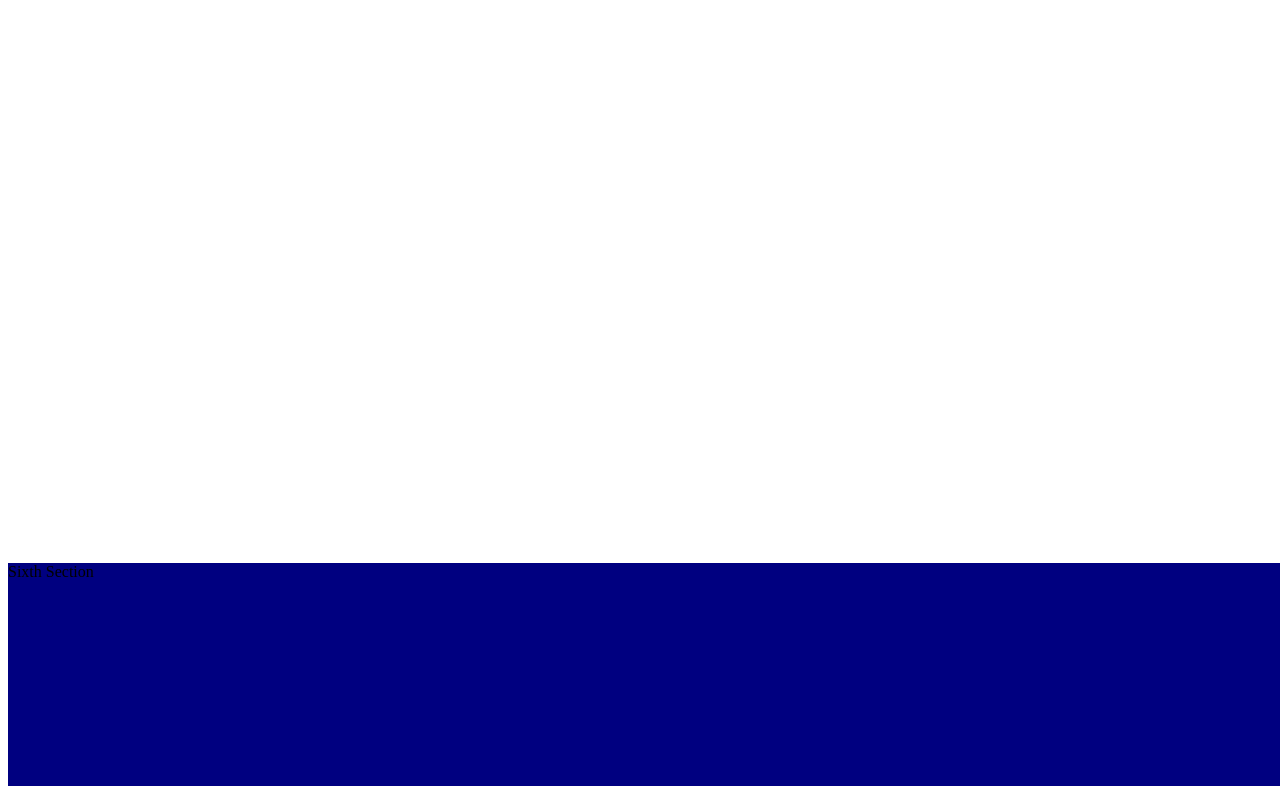
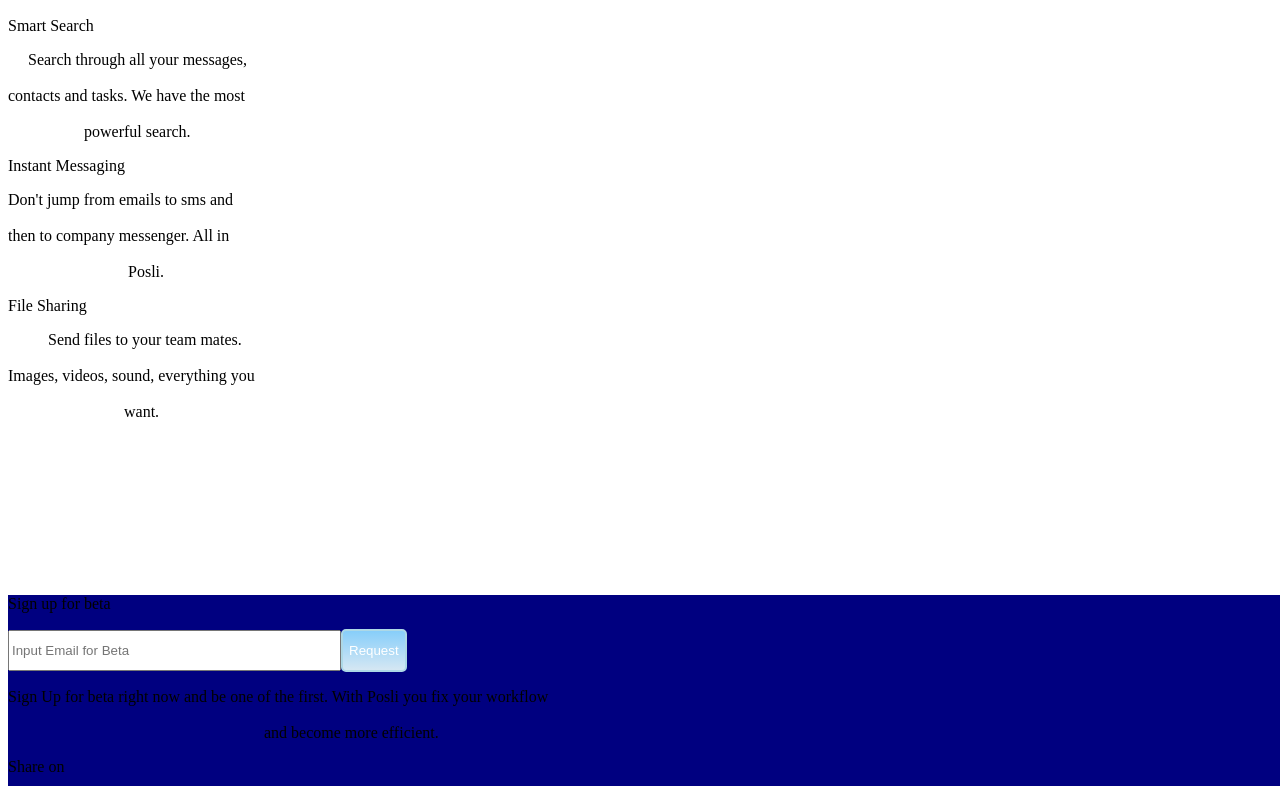
Before and after one commit to seanmfahey/Posli, a plain HTML site: page index.html in a window 1280 px wide. Shown: the part 2718-3504 px from the top of the page. Drawn offline with Linux system fonts and the light colour scheme.

Commit message:
Update index.html

```diff
--- a/index.html
+++ b/index.html
@@ -1,4 +1,3 @@
-
 <!DOCTYPE html>
 <!--
 To change this license header, choose License Headers in Project Properties.
@@ -70,8 +69,52 @@ and open the template in the editor.
 
             <img src="sec4pic.jpg" id = "iphone">
 
+            <p id ="sec4">Task Management</p>
+
+            <p id ="sec4p2">Give tasks directly through instant messaging and solve them <br><br>
+                in one time. Don't jump between messengeres and task<br><br>
+            manageres, stay prodcutive in Posli.</p>
+
         </div>
-        <div id = "div5">Fifth Section</div>
-        <div id = "div6">Sixth Section</div>
+
+        <div id = "div5">
+
+            <img src="sec5img.jpg" id = "icons">
+
+            <p id="sec5a">Smart Search</p>
+            <p id ="sec5p2a">&emsp; Search through all your messages,<br><br>
+                contacts and tasks. We have the most<br><br>
+            &emsp; &emsp; &emsp; &emsp;powerful search.</p>
+
+                        <p id="sec5b">Instant Messaging</p>
+                        <p id ="sec5p2b">Don't jump from emails to sms and<br><br>
+                             then to company messenger. All in<br><br>
+            &emsp; &emsp; &emsp; &emsp; &emsp; &emsp; Posli.</p>
+
+                        <p id="sec5c">File Sharing</p>
+                        <p id ="sec5p2c">&emsp; &emsp; Send files to your team mates.<br><br>
+                            Images, videos, sound, everything you<br><br>
+           &emsp; &emsp; &emsp; &emsp; &emsp; &emsp;want.</p>
+
+        </div>
+
+        <div id = "div6">
+            <p id ='sec6'>Sign up for beta</p>
+
+                <form id = "email2">
+                    <input class = "search square" type="text" placeholder="Input Email for Beta" required>
+                    <input id = "req" type="button" value="Request">
+                </form>
+
+
+            <p id ='sec6p2'>Sign Up for beta right now and be one of the first. With Posli you fix your workflow<br><br>
+            &emsp;&emsp;&emsp;&emsp;&emsp;&emsp;&emsp;&emsp;&emsp;&emsp;&emsp;&emsp;&emsp;&emsp;&emsp;&emsp;and become more efficient.</p>
+
+            <p id='share'>Share on</p>
+
+            <img src="fb.jpg" id = "fb">
+            <img src="twitter.jpg" id = "tweet">
+
+        </div>
     </body>
 </html>
```
